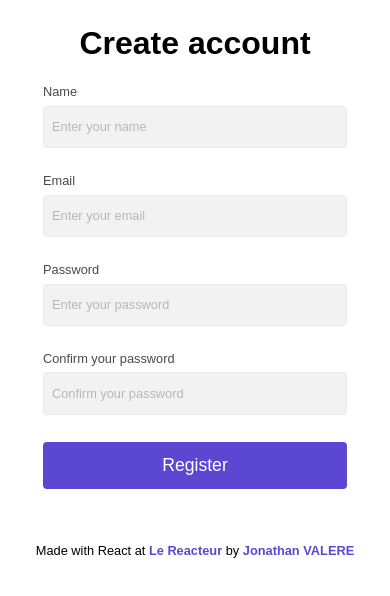
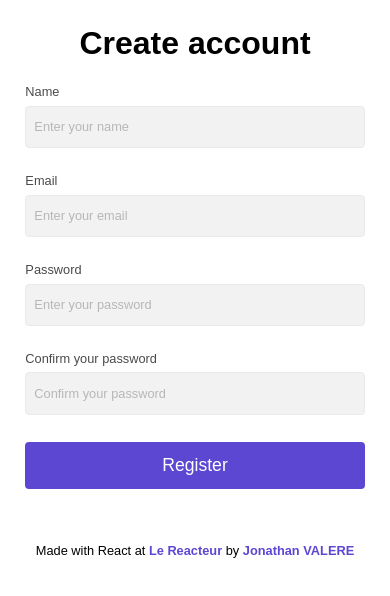
Before and after one commit to jonathanValere/simple-form-app, a React (Vite) app: page / in a window 390 px wide. Shown: the top 596 px of the page. Built offline with nearby package versions, Linux system fonts and the light colour scheme; the HTML template or start-up script is replaced by a standard one.

Commit message:
responsive added

```diff
--- a/src/App.css
+++ b/src/App.css
@@ -9,15 +9,15 @@
   font-size: 0.8rem;
 }
 
+.container {
+  width: 90%;
+  margin: 0 auto;
+}
+
 a {
   color: var(--primary-color);
   text-decoration: none;
   font-weight: bold;
-}
-
-.container {
-  width: 90%;
-  margin: 0 auto;
 }
 
 main {
@@ -95,3 +95,18 @@ footer {
   margin-top: 2rem;
   font-size: 0.8rem;
 }
+
+/* ---------- RESPONSIVE ---------- */
+@media (max-width: 768px) {
+  .container {
+    width: 100%;
+  }
+
+  form {
+    width: 87%;
+  }
+
+  .results {
+    width: 87%;
+  }
+}
```
